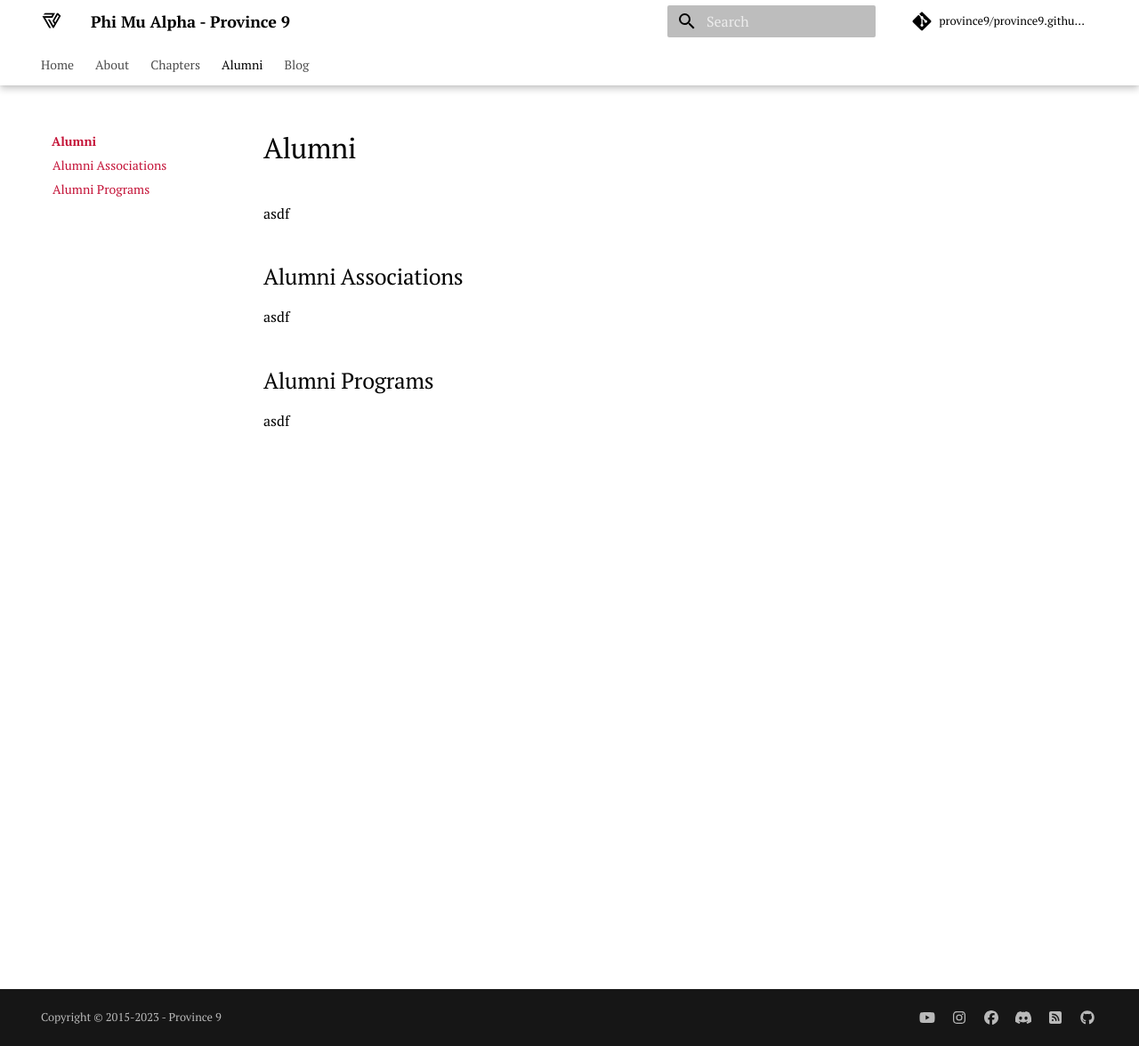
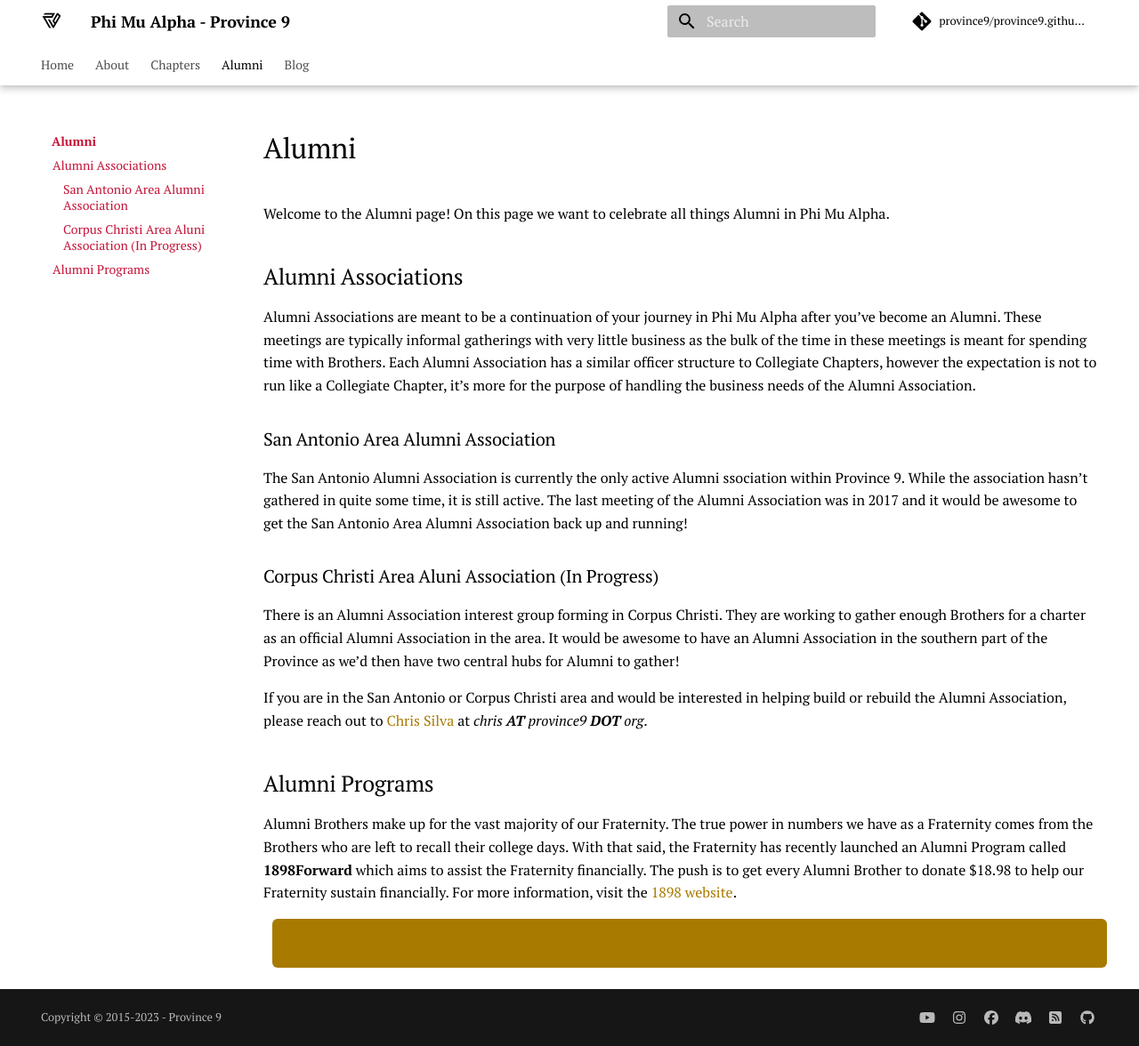
Before and after one commit to Province9/province9.github.io, an MkDocs documentation site: the page built from docs/alumni.md, in a window 1280 px wide and 1176 px high. Shown: the whole window at 89% size. Built offline with MkDocs 1.6.1 and Material for MkDocs 9.7.7, drawn with Linux system fonts in a browser that asks for light colours; comment, search, counter and statistics services are not loaded.

Commit message:
adding alumni page

```diff
--- a/docs/alumni.md
+++ b/docs/alumni.md
@@ -1,8 +1,42 @@
 # Alumni
-asdf
+
+Welcome to the Alumni page! On this page we want to celebrate all things Alumni in Phi Mu Alpha.
 
 ## Alumni Associations
-asdf
+
+Alumni Associations are meant to be a continuation of your journey in Phi Mu
+Alpha after you’ve become an Alumni. These meetings are typically informal
+gatherings with very little business as the bulk of the time in these meetings
+is meant for spending time with Brothers. Each Alumni Association has a
+similar officer structure to Collegiate Chapters, however the expectation is
+not to run like a Collegiate Chapter, it’s more for the purpose of handling
+the business needs of the Alumni Association.
+
+### San Antonio Area Alumni Association
+The San Antonio Alumni Association is currently the only active Alumni
+ssociation within Province 9. While the association hasn’t gathered
+in quite some time, it is still active. The last meeting of the Alumni
+Association was in 2017 and it would be awesome to get the San
+Antonio Area Alumni Association back up and running!
+
+### Corpus Christi Area Aluni Association (In Progress)
+There is an Alumni Association interest group forming in Corpus Christi.
+They are working to gather enough Brothers for a charter as an official Alumni
+Association in the area. It would be awesome to have an Alumni Association in
+the southern part of the Province as we’d then have two central hubs for
+Alumni to gather!
+
+If you are in the San Antonio or Corpus Christi area and would be interested in helping build or rebuild the Alumni Association, please reach out to [Chris Silva](mailto:chris@province9.rog) at _chris **AT** province9 **DOT** org_.
+
 
 ## Alumni Programs
-asdf
+
+Alumni Brothers make up for the vast majority of our Fraternity. The true
+power in numbers we have as a Fraternity comes from the Brothers who are left
+to recall their college days. With that said, the Fraternity has recently
+launched an Alumni Program called **1898Forward** which aims to assist the
+Fraternity financially. The push is to get every Alumni Brother to donate
+$18.98 to help our Fraternity sustain financially. For more information, visit
+the [1898 website](https://1898forward.org).
+
+[Donate Today :fontawesome-regular-handshake:](https://1898forward.org){ .p9-button .p9-button--primary }
```
